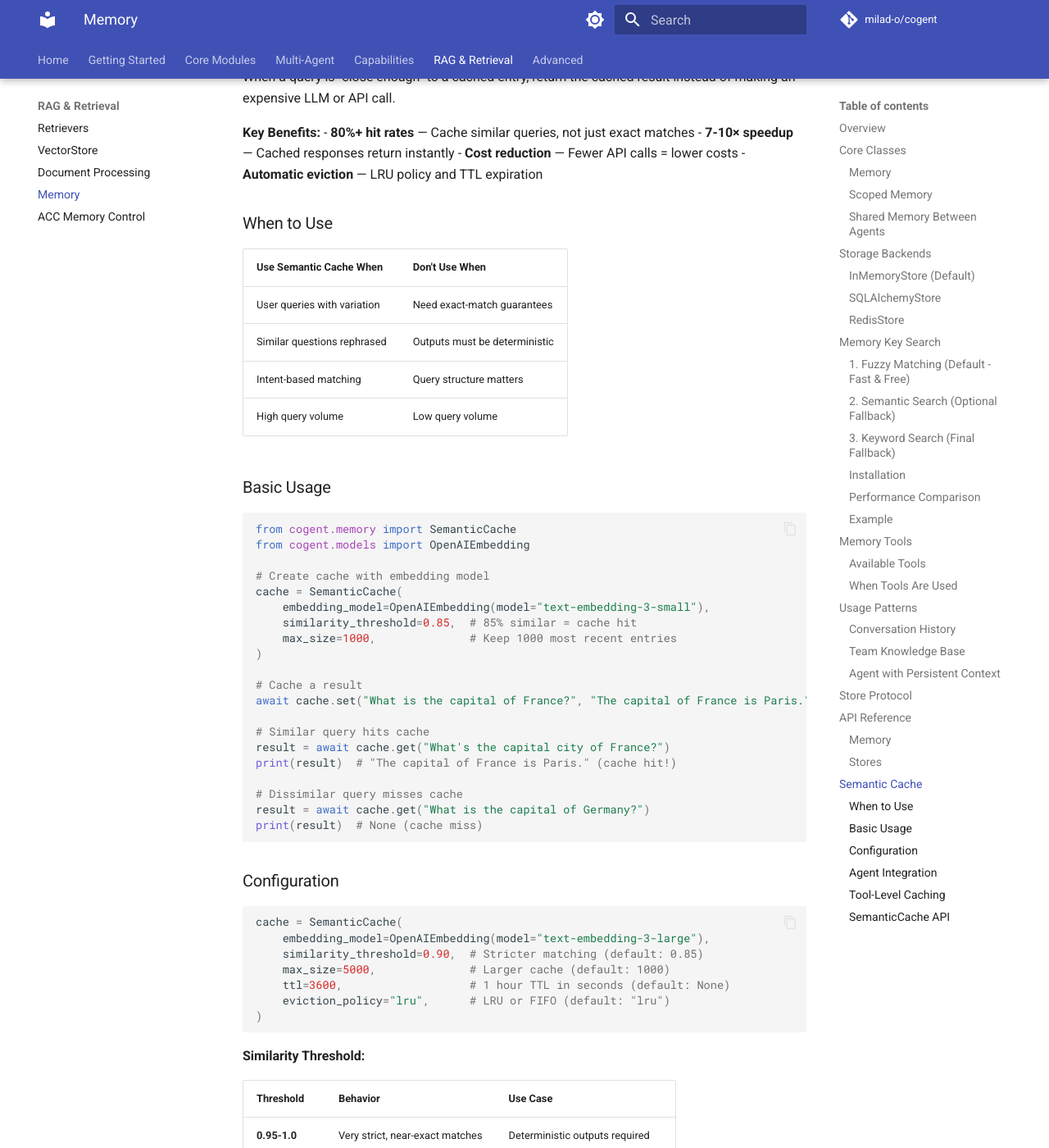
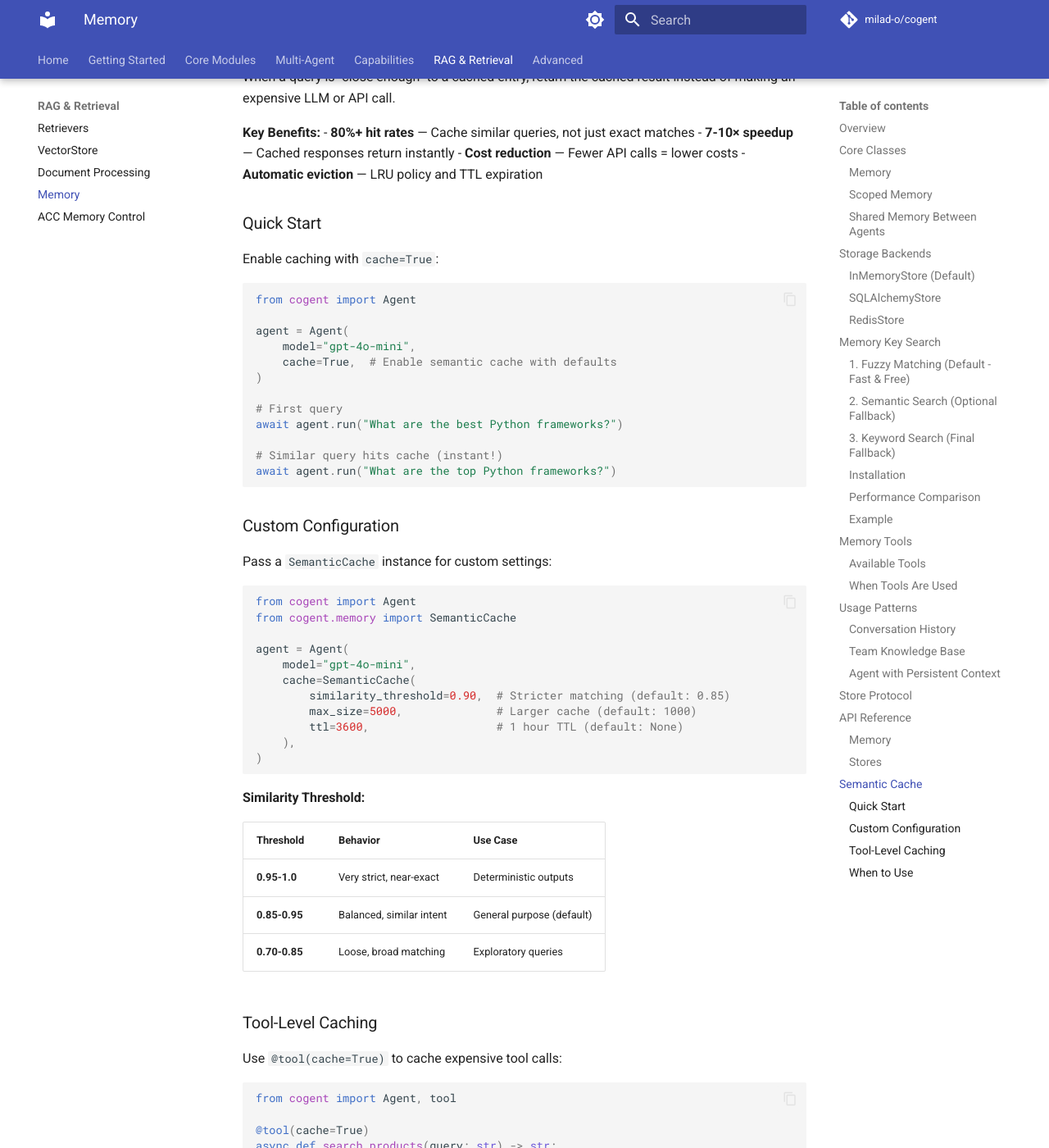
Before and after one commit to milad-o/cogent, an MkDocs documentation site: the page built from docs/memory.md, in a window 1280 px wide and 1400 px high, scrolled down 11673 px. Shown: the whole window at 82% size. Built offline with MkDocs 1.6.1 and Material for MkDocs 9.7.7, drawn with Linux system fonts in a browser that asks for light colours; comment, search, counter and statistics services are not loaded; the version menu is left out; some of the changed text lies outside the part shown.

Commit message:
docs: restructure SemanticCache - lead with cache=True|SemanticCache()
- Quick Start: cache=True for defaults
- Custom Configuration: cache=SemanticCache(...) for custom settings
- Remove confusing standalone usage examples
- Cleaner flow: simple → custom → tools → when to use

````diff
--- a/docs/memory.md
+++ b/docs/memory.md
@@ -571,6 +571,78 @@
 - **Cost reduction** — Fewer API calls = lower costs
 - **Automatic eviction** — LRU policy and TTL expiration
 
+### Quick Start
+
+Enable caching with `cache=True`:
+
+```python
+from cogent import Agent
+
+agent = Agent(
+    model="gpt-4o-mini",
+    cache=True,  # Enable semantic cache with defaults
+)
+
+# First query
+await agent.run("What are the best Python frameworks?")
+
+# Similar query hits cache (instant!)
+await agent.run("What are the top Python frameworks?")
+```
+
+### Custom Configuration
+
+Pass a `SemanticCache` instance for custom settings:
+
+```python
+from cogent import Agent
+from cogent.memory import SemanticCache
+
+agent = Agent(
+    model="gpt-4o-mini",
+    cache=SemanticCache(
+        similarity_threshold=0.90,  # Stricter matching (default: 0.85)
+        max_size=5000,              # Larger cache (default: 1000)
+        ttl=3600,                   # 1 hour TTL (default: None)
+    ),
+)
+```
+
+**Similarity Threshold:**
+
+| Threshold | Behavior | Use Case |
+|-----------|----------|----------|
+| **0.95-1.0** | Very strict, near-exact | Deterministic outputs |
+| **0.85-0.95** | Balanced, similar intent | General purpose (default) |
+| **0.70-0.85** | Loose, broad matching | Exploratory queries |
+
+### Tool-Level Caching
+
+Use `@tool(cache=True)` to cache expensive tool calls:
+
+```python
+from cogent import Agent, tool
+
+@tool(cache=True)
+async def search_products(query: str) -> str:
+    """Search products in the catalog."""
+    return await product_api.search(query)
+
+agent = Agent(
+    model="gpt-4o-mini",
+    tools=[search_products],
+    cache=True,  # Required — tools use agent's cache
+)
+
+# First call executes the tool
+await agent.run("Find running shoes")
+
+# Similar query hits cache
+await agent.run("Show me running sneakers")  # Cache hit!
+```
+
+See [tool-building.md](tool-building.md#semantic-caching) for more details.
+
 ### When to Use
 
 | Use Semantic Cache When | Don't Use When |
@@ -579,128 +651,3 @@
 | Similar questions rephrased | Outputs must be deterministic |
 | Intent-based matching | Query structure matters |
 | High query volume | Low query volume |
-
-### Basic Usage
-
-```python
-from cogent.memory import SemanticCache
-from cogent.models import OpenAIEmbedding
-
-# Create cache with embedding model
-cache = SemanticCache(
-    embedding_model=OpenAIEmbedding(model="text-embedding-3-small"),
-    similarity_threshold=0.85,  # 85% similar = cache hit
-    max_size=1000,              # Keep 1000 most recent entries
-)
-
-# Cache a result
-await cache.set("What is the capital of France?", "The capital of France is Paris.")
-
-# Similar query hits cache
-result = await cache.get("What's the capital city of France?")
-print(result)  # "The capital of France is Paris." (cache hit!)
-
-# Dissimilar query misses cache
-result = await cache.get("What is the capital of Germany?")
-print(result)  # None (cache miss)
-```
-
-### Configuration
-
-```python
-cache = SemanticCache(
-    embedding_model=OpenAIEmbedding(model="text-embedding-3-large"),
-    similarity_threshold=0.90,  # Stricter matching (default: 0.85)
-    max_size=5000,              # Larger cache (default: 1000)
-    ttl=3600,                   # 1 hour TTL in seconds (default: None)
-    eviction_policy="lru",      # LRU or FIFO (default: "lru")
-)
-```
-
-**Similarity Threshold:**
-
-| Threshold | Behavior | Use Case |
-|-----------|----------|----------|
-| **0.95-1.0** | Very strict, near-exact matches | Deterministic outputs required |
-| **0.85-0.95** | Balanced, similar intent | General purpose (recommended) |
-| **0.70-0.85** | Loose, broad matching | Exploratory queries |
-
-### Agent Integration
-
-Enable semantic caching on agents with `cache=True`:
-
-```python
-from cogent import Agent
-
-agent = Agent(
-    name="Assistant",
-    model="gpt-4o-mini",
-    cache=True,  # Creates SemanticCache internally
-)
-
-# First query
-await agent.run("What are the best Python frameworks?")
-
-# Similar query hits cache
-await agent.run("What are the top Python frameworks?")  # Instant
-```
-
-> [!NOTE]
-> `cache=True` creates a SemanticCache with default settings. No manual setup needed.
-
-### Tool-Level Caching
-
-Use `@tool(cache=True)` to cache individual tool calls. Tools use the agent's cache:
-
-```python
-from cogent import Agent, tool
-
-@tool(cache=True)  # Tool uses agent's cache
-async def search_products(query: str) -> str:
-    """Search products in the catalog."""
-    return await product_api.search(query)
-
-agent = Agent(
-    model="gpt-4o-mini",
-    tools=[search_products],
-    cache=True,  # Required — tools use this cache
-)
-
-# First call executes the tool
-await agent.run("Find running shoes")
-
-# Similar query hits tool cache
-await agent.run("Show me running sneakers")  # Cache hit!
-```
-
-**Requirements:**
-- Agent must have `cache=True` (creates the cache)
-- Tool must have `cache=True` (opts into caching)
-
-See [tool-building.md](tool-building.md#semantic-caching) for more details.
-
-### SemanticCache API
-
-```python
-class SemanticCache:
-    def __init__(
-        self,
-        embedding_model: EmbeddingModel,
-        similarity_threshold: float = 0.85,
-        max_size: int = 1000,
-        ttl: int | None = None,
-        eviction_policy: Literal["lru", "fifo"] = "lru",
-    ): ...
-
-    async def set(self, key: str, value: str) -> None:
-        """Cache a result for the given key."""
-
-    async def get(self, key: str) -> str | None:
-        """Retrieve cached result for similar key."""
-
-    def clear(self) -> None:
-        """Remove all entries from cache."""
-
-    def size(self) -> int:
-        """Get current number of cached entries."""
-```
````
